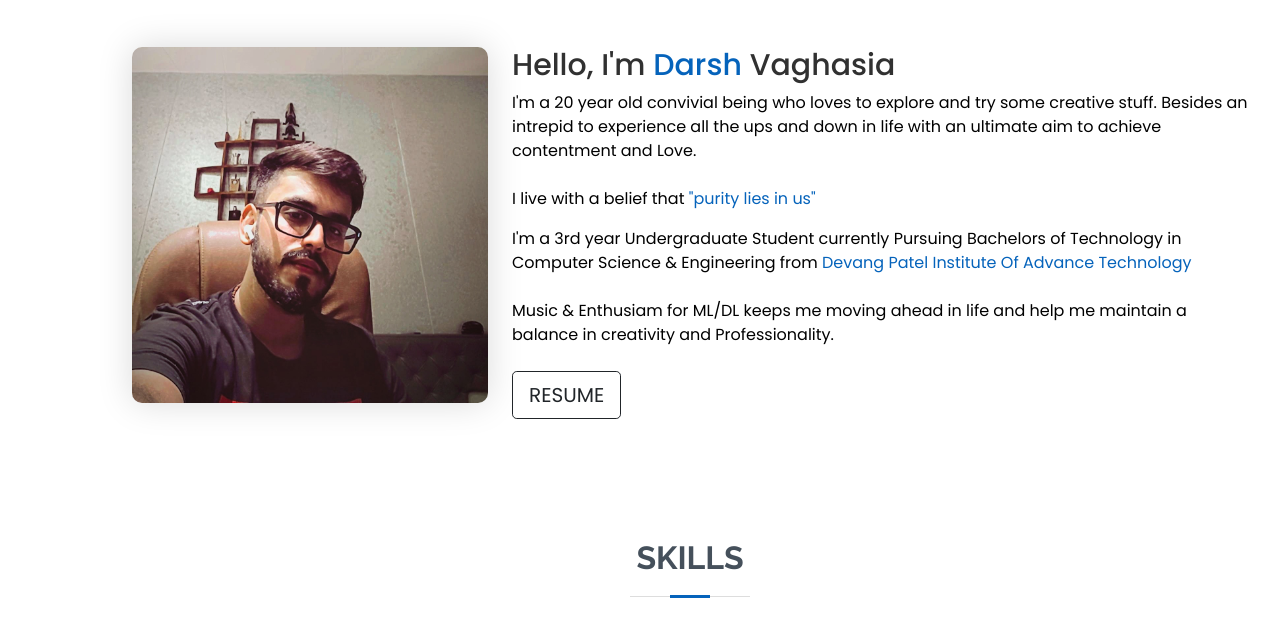
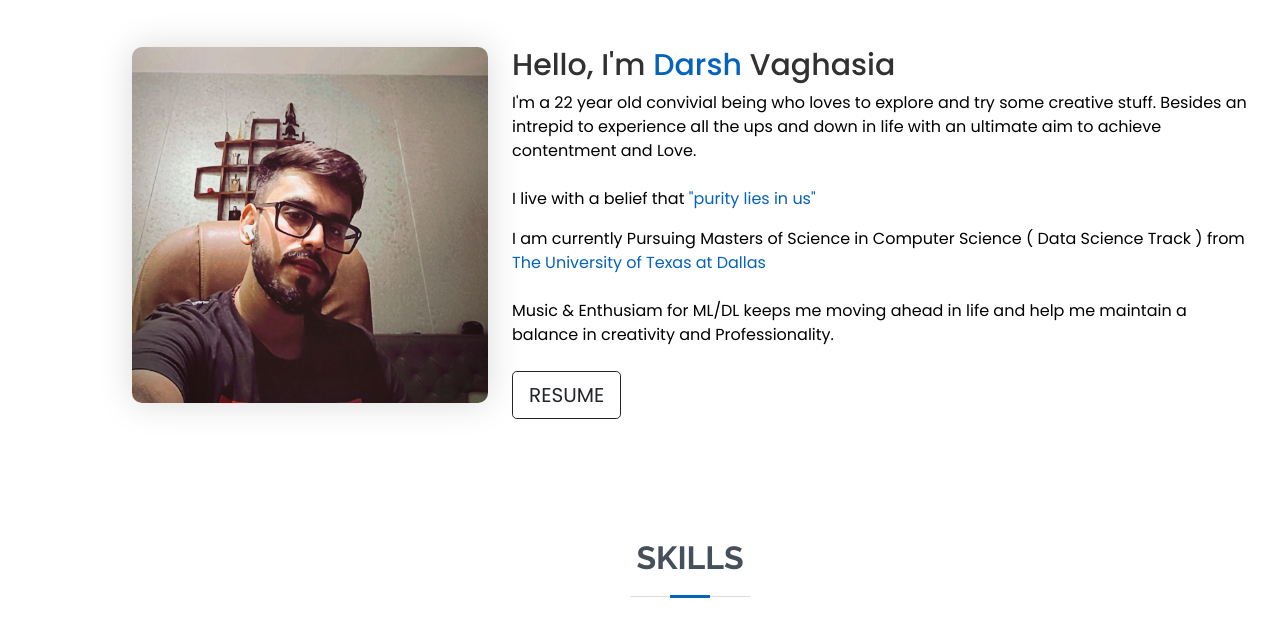
Before and after one commit to darshvaghasia12/MyPortfolio, a plain HTML site: page index.html in a window 1280 px wide. Shown: the part 921-1547 px from the top of the page. Drawn offline with nearby package versions, Linux system fonts and the light colour scheme.

Commit message:
Update index.html

```diff
--- a/index.html
+++ b/index.html
@@ -90,20 +90,20 @@
           <div class="col-lg-8 pt-4 pt-lg-0 content">
             <h3>Hello, I'm <span class="name">Darsh</span> Vaghasia</h3>
             <p class="fst">
-              I'm a 20 year old convivial being who loves to explore and try some creative stuff. Besides an intrepid to experience all the ups and down in life with an
+              I'm a 22 year old convivial being who loves to explore and try some creative stuff. Besides an intrepid to experience all the ups and down in life with an
 ultimate aim to achieve contentment and Love.
 			<br>
 			<br>
 			  I live with a belief that <span>"purity lies in us"</span>
             </p>
             <p>
-			  I'm a 3rd year Undergraduate Student currently Pursuing Bachelors of Technology in Computer Science &amp; Engineering from <span><a href='https://www.charusat.ac.in/depstar/'>Devang Patel Institute Of Advance Technology</a></span>
+			  I am currently Pursuing Masters of Science in Computer Science ( Data Science Track ) from <span><a href='https://www.utdallas.edu'>The University of Texas at Dallas</a></span>
 			  <br>
 			  <br>
 			  Music & Enthusiam for ML/DL keeps me moving ahead in life and help me maintain a balance in creativity and Professionality.
 			  <br>
 			  <br>
-			  <a href="https://drive.google.com/file/d/17va9k9wRSQzKTo5LGMggkNY3yycXO9qd/view?usp=sharing"><button type="button" class="btn btn-outline-dark btn-lg">RESUME</button></a>
+			  <a href="https://drive.google.com/file/d/1gYXIV6ZCnW_PpwtgpWSiy3vMZBADcZb1/view?usp=share_link"><button type="button" class="btn btn-outline-dark btn-lg">RESUME</button></a>
             </p>
           </div>
         </div>
```
